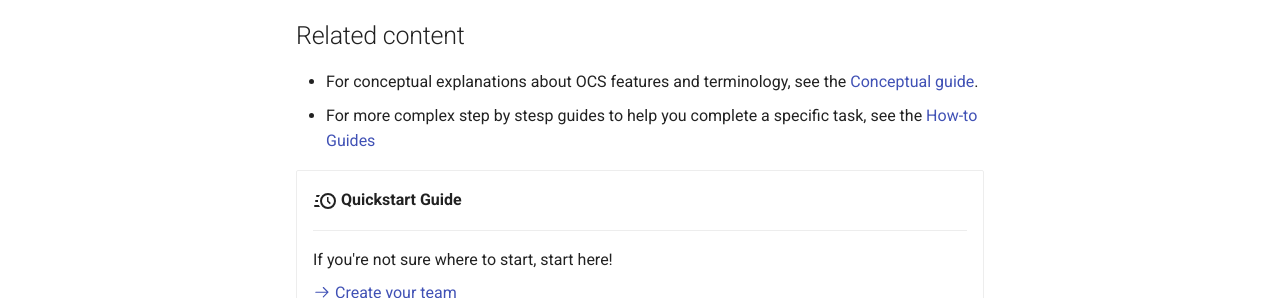
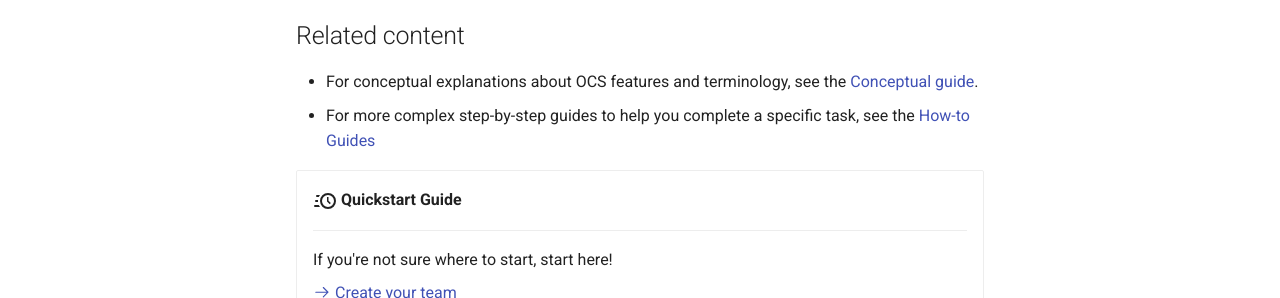
Before and after one commit to dimagi/open-chat-studio-docs, an MkDocs documentation site: the page built from docs/tutorials/index.md, in a window 1280 px wide. Shown: the part 275-573 px from the top of the page. Built offline with MkDocs 1.6.1 and Material for MkDocs 9.7.7, drawn with Linux system fonts in a browser that asks for light colours; a script that is not in the unit is left out; comment, search, counter and statistics services are not loaded.

```diff
--- a/docs/tutorials/index.md
+++ b/docs/tutorials/index.md
@@ -10,7 +10,7 @@
 ## Related content
 
  - For conceptual explanations about OCS features and terminology, see the [Conceptual guide](../concepts/index.md).
- - For more complex step by stesp guides to help you complete a specific task, see the [How-to Guides](../how-to/index.md)
+ - For more complex step-by-step guides to help you complete a specific task, see the [How-to Guides](../how-to/index.md)
 
 <div class="grid cards" markdown>
 
```
Also changed, not shown: docs/chat_widget/index.md (+1 -1 lines), docs/concepts/index.md (+2 -0 lines).
